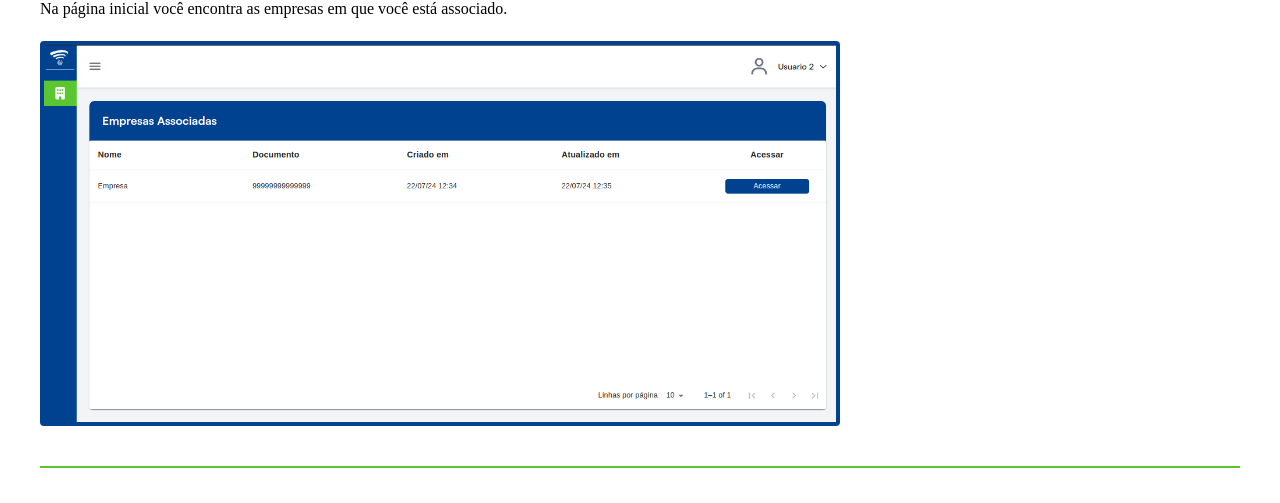
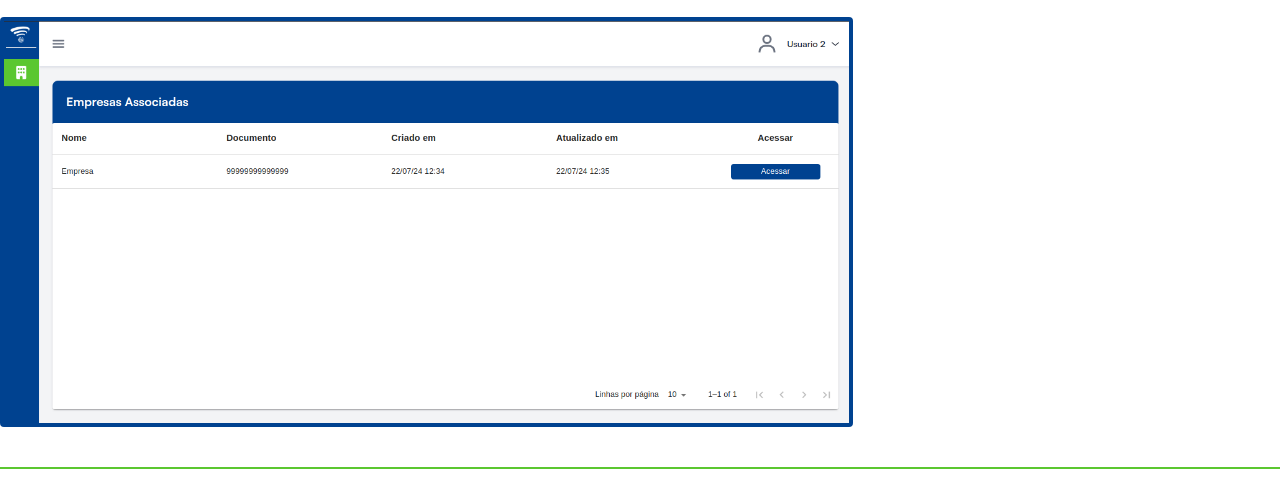
Before and after one commit to Prov-RafaelSavoy/portal-worldwifi-tutorial, a plain HTML site: page index.html in a window 1280 px wide. Shown: the part 87-590 px from the top of the page. Drawn offline with nearby package versions, Linux system fonts and the light colour scheme; a web font is replaced by a local one.

Commit message:
Update index.html

```diff
--- a/index.html
+++ b/index.html
@@ -15,7 +15,7 @@
 </head>
 
 <body>
-  <main class="max-w-[1200px] my-6 mx-auto flex flex-col gap-10">
+  <main class="mx-auto flex flex-col gap-10">
     <section class="flex flex-col items-left gap-5">
       <div class="w-full">
         <h1 style="font-weight: bold; text-align: left" class="text-3xl">
```
